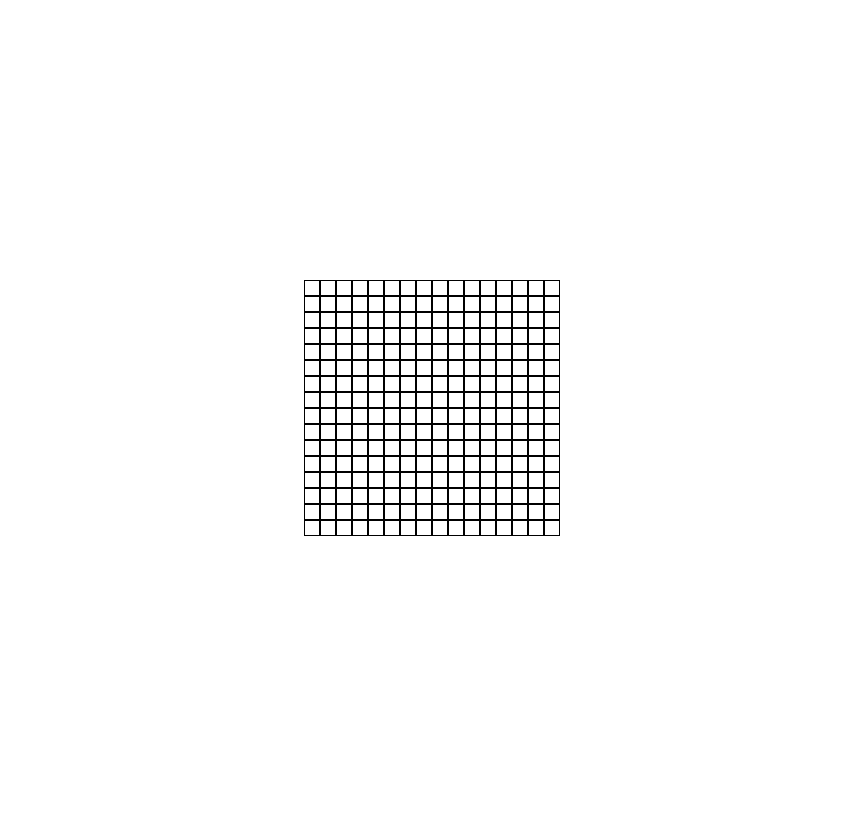
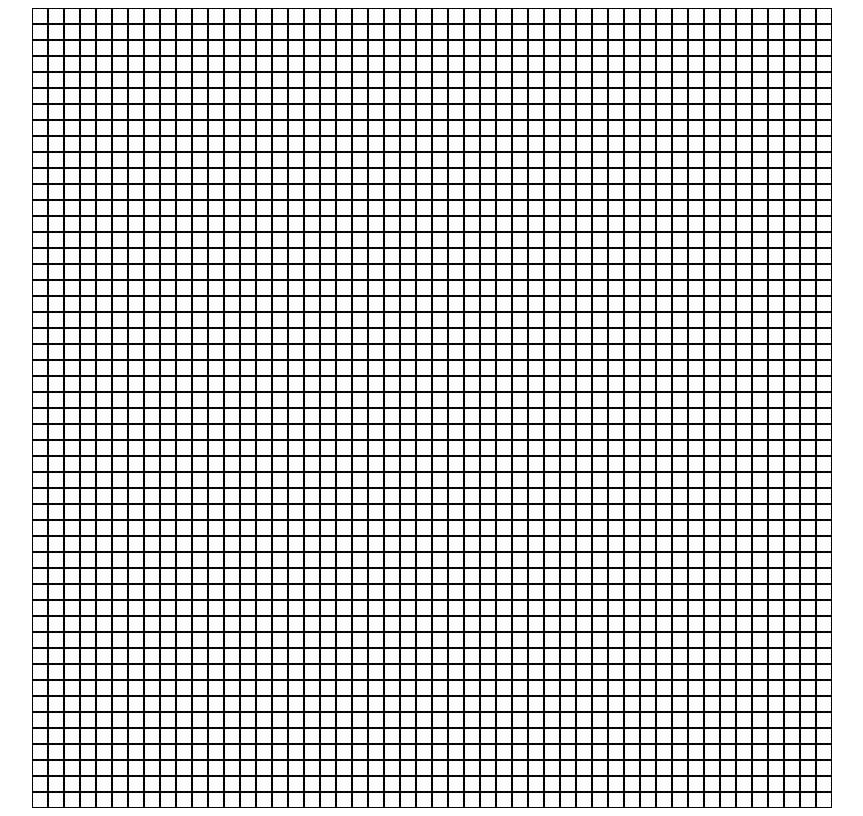
Before and after one commit to EricYunWang/odin-sketch, a plain HTML site: page index.html in a window 1280 px wide. Shown: the whole page, without its empty margins (208-1071 px from the left). Drawn offline with Linux system fonts and the light colour scheme.

Commit message:
Create basic etch a sketch
Created a fixed size sketch grid.
Added mouseover eventlistener, each grid will turn light blue
when the cursor hovers onto a grid.

```diff
--- a/script.js
+++ b/script.js
@@ -5,7 +5,10 @@ function createGrid(squares){
         const grid = document.createElement("div");
         grid.id = "grid-element";
         container.appendChild(grid);
+        grid.addEventListener("mouseover", ()=>{
+            grid.style.background = "lightblue";
+        })
     }
 }
 
-createGrid(256);
+createGrid(2500);
--- a/style.css
+++ b/style.css
@@ -10,14 +10,14 @@ body{
     box-sizing: border-box;
     display: flex;
     flex-wrap: wrap;
-    width: 256px;
-    height: 256px;
+    width: 800px;
+    height: 800px;
     margin: 0 auto;
 }
 
 #grid-element {
     box-sizing: border-box;
-    flex: 0 0 6.25%;
+    flex: 0 0 2%;
     border: solid 1px;
     width: 16px;
     background-color: white;
```
